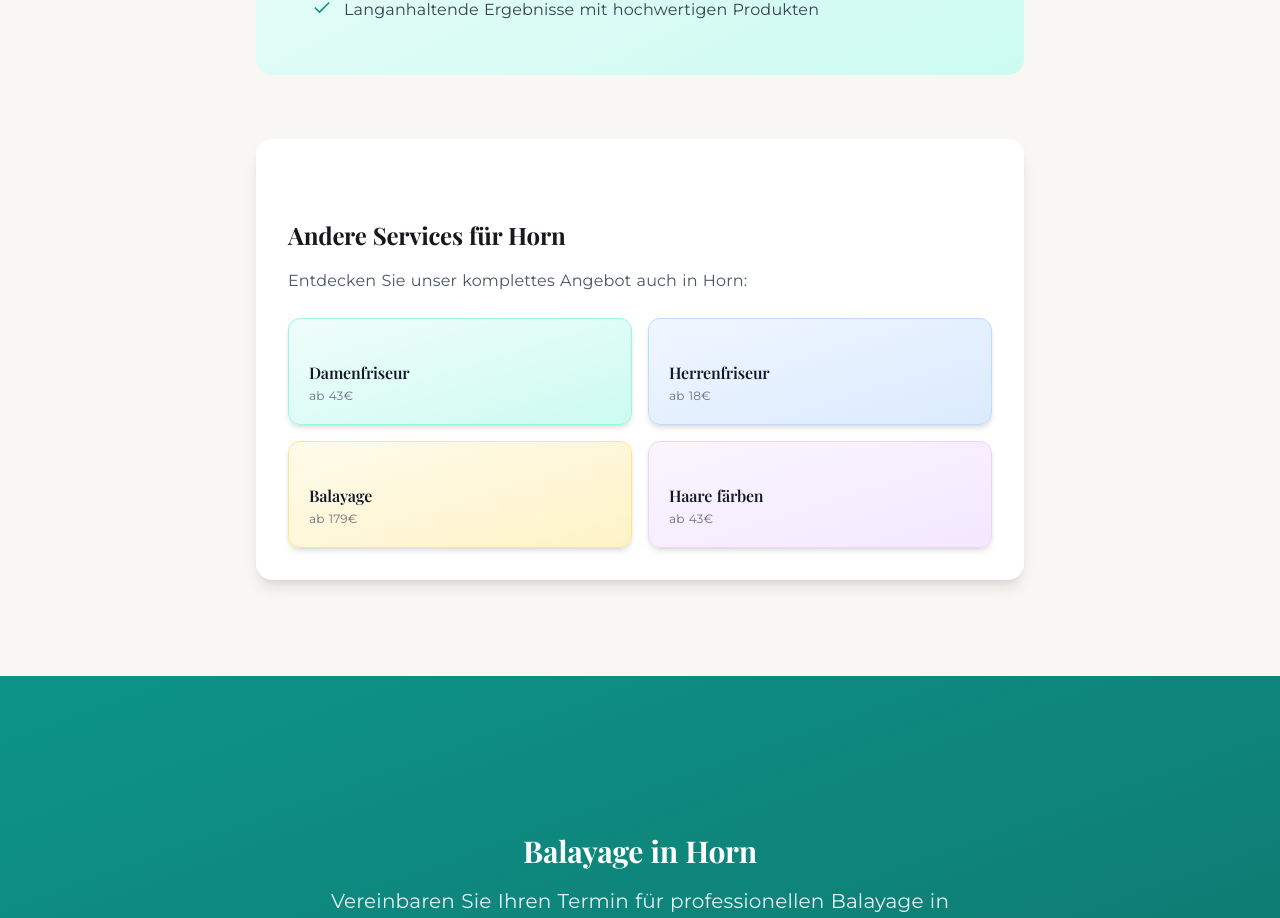
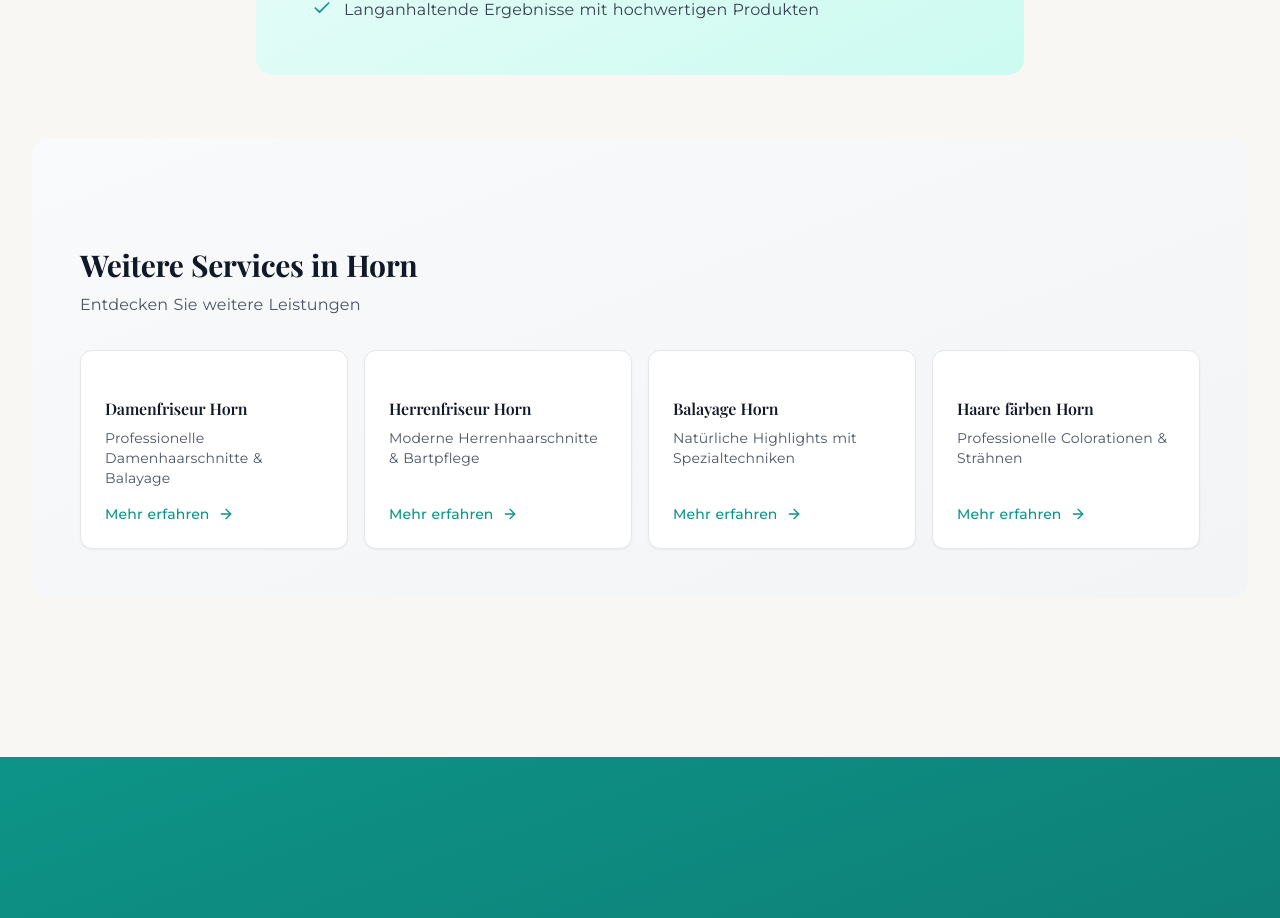
Before and after one commit to FormellaVision/LIVE_Ihr_Frisuren_Studio, a Next.js app: page /balayage-hamburg-horn in a window 1280 px wide. Shown: the part 1210-2128 px from the top of the page. Built offline with nearby package versions, Linux system fonts and the light colour scheme; a web font is replaced by a local one.

Commit message:
Updated RelatedServices.tsx

```diff
--- a/components/sections/RelatedServices.tsx
+++ b/components/sections/RelatedServices.tsx
@@ -23,7 +23,7 @@ export function RelatedServices({
       </h2>
       <p className="text-gray-600 mb-8">Entdecken Sie weitere Leistungen</p>
 
-      <div className="grid md:grid-cols-3 gap-4">
+      <div className="grid md:grid-cols-3 lg:grid-cols-4 gap-4">
         {services.map((service) => (
           <Link
             key={service.href}
--- a/components/shared/ServiceAreaPageContent.tsx
+++ b/components/shared/ServiceAreaPageContent.tsx
@@ -5,6 +5,7 @@ import { motion } from 'framer-motion';
 import { MapPin, Phone, Check, ChevronDown } from 'lucide-react';
 import { Breadcrumb } from '@/components/shared/Breadcrumb';
 import { CTABanner } from '@/components/shared/CTABanner';
+import { RelatedServices } from '@/components/sections/RelatedServices';
 import { BUSINESS_INFO } from '@/lib/constants';
 
 interface ServiceAreaContentProps {
@@ -135,54 +136,31 @@ export function ServiceAreaPageContent({
             </div>
           </div>
 
-          <div className="max-w-3xl mx-auto">
-            <div className="bg-white rounded-2xl p-8 shadow-lg">
-              <h2 className="font-playfair text-2xl font-bold mb-4">
-                Andere Services für {area}
-              </h2>
-              <p className="text-gray-600 mb-6">
-                Entdecken Sie unser komplettes Angebot auch in {area}:
-              </p>
-              <div className="grid sm:grid-cols-2 gap-4">
-                <Link
-                  href={`/damenfriseur-hamburg-${areaSlug}`}
-                  className="group bg-gradient-to-br from-teal-50 to-teal-100 rounded-xl shadow-md p-5 hover:shadow-lg hover:-translate-y-0.5 transition-all duration-300 border border-teal-200"
-                >
-                  <h3 className="font-semibold text-gray-900 group-hover:text-teal-600 transition-colors mb-1">
-                    Damenfriseur
-                  </h3>
-                  <p className="text-xs text-gray-500">ab 43€</p>
-                </Link>
-                <Link
-                  href={`/herrenfriseur-hamburg-${areaSlug}`}
-                  className="group bg-gradient-to-br from-blue-50 to-blue-100 rounded-xl shadow-md p-5 hover:shadow-lg hover:-translate-y-0.5 transition-all duration-300 border border-blue-200"
-                >
-                  <h3 className="font-semibold text-gray-900 group-hover:text-blue-600 transition-colors mb-1">
-                    Herrenfriseur
-                  </h3>
-                  <p className="text-xs text-gray-500">ab 18€</p>
-                </Link>
-                <Link
-                  href={`/balayage-hamburg-${areaSlug}`}
-                  className="group bg-gradient-to-br from-amber-50 to-amber-100 rounded-xl shadow-md p-5 hover:shadow-lg hover:-translate-y-0.5 transition-all duration-300 border border-amber-200"
-                >
-                  <h3 className="font-semibold text-gray-900 group-hover:text-amber-600 transition-colors mb-1">
-                    Balayage
-                  </h3>
-                  <p className="text-xs text-gray-500">ab 179€</p>
-                </Link>
-                <Link
-                  href={`/haare-faerben-hamburg-${areaSlug}`}
-                  className="group bg-gradient-to-br from-purple-50 to-purple-100 rounded-xl shadow-md p-5 hover:shadow-lg hover:-translate-y-0.5 transition-all duration-300 border border-purple-200"
-                >
-                  <h3 className="font-semibold text-gray-900 group-hover:text-purple-600 transition-colors mb-1">
-                    Haare färben
-                  </h3>
-                  <p className="text-xs text-gray-500">ab 43€</p>
-                </Link>
-              </div>
-            </div>
-          </div>
+          <RelatedServices
+            title={`Weitere Services in ${area}`}
+            services={[
+              {
+                href: `/damenfriseur-hamburg-${areaSlug}`,
+                label: `Damenfriseur ${area}`,
+                description: 'Professionelle Damenhaarschnitte & Balayage',
+              },
+              {
+                href: `/herrenfriseur-hamburg-${areaSlug}`,
+                label: `Herrenfriseur ${area}`,
+                description: 'Moderne Herrenhaarschnitte & Bartpflege',
+              },
+              {
+                href: `/balayage-hamburg-${areaSlug}`,
+                label: `Balayage ${area}`,
+                description: 'Natürliche Highlights mit Spezialtechniken',
+              },
+              {
+                href: `/haare-faerben-hamburg-${areaSlug}`,
+                label: `Haare färben ${area}`,
+                description: 'Professionelle Colorationen & Strähnen',
+              },
+            ]}
+          />
         </div>
       </section>
 
```
